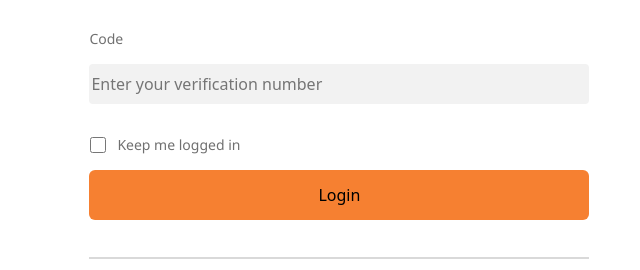
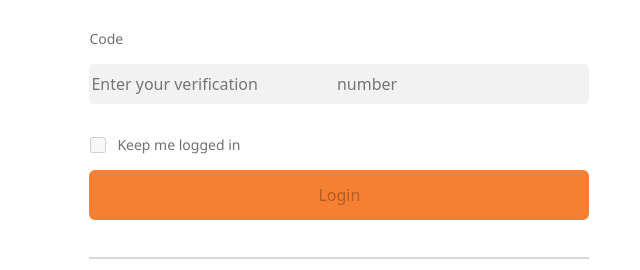
Before and after one commit to BinayKushwaha/Goover, an Angular app in the folder Goover/ClientApp/: page /msteams in a window 1280 px wide. Both pictures are taken after a click on the tab "Email". Shown: the part 276-546 px from the top of the page, without its empty margins (333-973 px from the left). Built offline with nearby package versions, Linux system fonts and the light colour scheme; no server answers.

Commit message:
code refactor

```diff
--- a/Goover/ClientApp/src/app/msteams/personal-tabs/home/home.component.html
+++ b/Goover/ClientApp/src/app/msteams/personal-tabs/home/home.component.html
@@ -12,25 +12,42 @@
 
           <p>Phone number</p>
 
-          <input class="form-control login-country-input" name="country" list="country" [(ngModel)]="selectedCountryCode" placeholder="Select country code" />
+          <input class="form-control login-country-input"
+                 name="country" list="country"
+                 [(ngModel)]="selectedCountryCode"
+                 placeholder="Select country code" />
+
           <datalist id="country">
-            <option *ngFor="let country of countryCodes" [value]="country.code" >
+            <option *ngFor="let country of countryCodes" [value]="country.code">
               {{ country.name }}
             </option>
           </datalist>
 
           <div class="verification-div">
-            <input type="text" class="phone-input" placeholder="Enter your phone number" [(ngModel)]="PhoneNumber" />
+            <input type="text"
+                   class="phone-input"
+                   placeholder="Enter your phone number"
+                   [(ngModel)]="PhoneNumber" />
+
             <button class="verification-button" (click)="requestVerificationByPhone()">Request verification</button>
           </div>
 
           <div class="code-div">
             <p>Code</p>
-            <input type="text" class="code-input" placeholder="Enter your verification number" [(ngModel)]="SmsCode" [disabled]="!isVerificationCodeEnabled" />
+            <input type="text" class="code-input"
+                   placeholder="Enter your verification number"
+                   [(ngModel)]="SmsCode"
+                   [disabled]="!isVerificationCodeEnabled" />
           </div>
 
           <div class="login-remember">
-            <input type="checkbox" name="smsRememberMeChecked" class="remember-checkbox" [(ngModel)]="smsRememberMeChecked" (change)="getSmsRememberMeCheckedInValue(smsRememberMeChecked)" />
+            <input type="checkbox"
+                   name="smsRememberMeChecked"
+                   class="remember-checkbox"
+                   [(ngModel)]="smsRememberMeChecked"
+                   (change)="getSmsRememberMeCheckedInValue(smsRememberMeChecked)"
+                   [disabled]="!isLoginEnabled" />
+
             <p class="remember-text">Keep me logged in</p>
           </div>
 
@@ -47,17 +64,30 @@
           <p class="email-text">Email address</p>
 
           <div class="verification-div">
-            <input type="email" class="phone-input" placeholder="Enter your email" [(ngModel)]="email" />
+            <input type="email"
+                   class="phone-input"
+                   placeholder="Enter your email"
+                   [(ngModel)]="email" />
+
             <button class="verification-button" (click)="requestVerificationByEmail()">Request verification</button>
           </div>
 
           <div class="code-div">
             <p>Code</p>
-            <input type="text" class="code-input" placeholder="Enter your verification number" [(ngModel)]="emailCode" />
+            <input type="text"
+                   class="code-input"
+                   placeholder="Enter your verification
+                   number" [(ngModel)]="emailCode"
+                   [disabled]="!isVerificationCodeEnabled" />
           </div>
 
           <div class="login-remember">
-            <input type="checkbox" name="emailRememberMeChecked" class="remember-checkbox" [(ngModel)]="emailRememberMeChecked" (change)="getEmailRememberMeCheckedInValue(emailRememberMeChecked)" />
+            <input type="checkbox" name="emailRememberMeChecked"
+                   class="remember-checkbox"
+                   [(ngModel)]="emailRememberMeChecked"
+                   (change)="getEmailRememberMeCheckedInValue(emailRememberMeChecked)"
+                   [disabled]="!isLoginEnabled" />
+
             <p class="remember-text">Keep me logged in</p>
           </div>
 
@@ -66,7 +96,7 @@
       </li>
     </ul>
     <div [ngbNavOutlet]="nav" class="mt-2"></div>
-    <button class="login-button" (click)="onLogin()">Login</button>
+    <button class="login-button" (click)="onLogin()" [disabled]="!isLoginEnabled">Login</button>
     <div class="border-line"></div>
 
     <div class="not-joined">
--- a/Goover/ClientApp/src/app/msteams/personal-tabs/home/home.component.ts
+++ b/Goover/ClientApp/src/app/msteams/personal-tabs/home/home.component.ts
@@ -13,7 +13,7 @@ import { HomeService } from '../../../services/home.service';
 export class HomeComponent implements OnInit {
   countryCodes: CountryCode[] = [];
   isVerificationCodeEnabled = false;
-  isLoginButtonEnabled = false;
+  isLoginEnabled = false;
   active = 1;
   deviceId: string = '';
   secretKey: string = ""
@@ -37,42 +37,13 @@ export class HomeComponent implements OnInit {
     this.deviceId = this.getDeviceID();
   }
 
-  onLogin()
-  {
-    if (this.isEmailTabSelected) {
-
-    }
-  }
-
-  getEmailRememberMeCheckedInValue(value: boolean)
-  {
-    this.emailRememberMeChecked = value;
-  }
-
-  getSmsRememberMeCheckedInValue(value: boolean) {
-    this.emailRememberMeChecked = value;
-  }
-
-  getCountryCode() {
-    this.homeService.getCountryCodes().subscribe({
-      next: data => {
-        this.countryCodes = data;
-      },
-      error: error => {
-        console.log("There was an error!", error);
-      }
-    });
-  };
-
-  changeLoginOption() {
-    this.isVerificationCodeEnabled = false;
-  }
-
   requestVerificationByPhone() {
     this.homeService.postRequestVerificationByPhone(this.selectedCountryCode, this.PhoneNumber).subscribe(result => {
       if (result) {
         this.isVerificationCodeEnabled = true;
       }
+    }, error => {
+      console.error("Error occured while calling API: postRequestVerificationByPhone", error);
     })
   }
 
@@ -81,23 +52,37 @@ export class HomeComponent implements OnInit {
       if (result) {
         this.isVerificationCodeEnabled = true;
       }
-    });
+    },
+      error => {
+        console.error("Error occured while calling API: postRequestVerificationByEmail", error);
+      });
   }
 
   verifySmsCode(countryCode: string, phoneNumber: string, login: string, code: string) {
     this.homeService.verifySmsCode(countryCode, phoneNumber, login, code).subscribe(result => {
       if (result) {
-        this.isLoginButtonEnabled = true;
+        this.isLoginEnabled = true;
       }
-    });
+    },
+      error => {
+        console.error("Error occured while calling API: postRequestVerificationByEmail", error);
+      });
   }
 
   verifyEmailCode(email: string, login: string, code: string) {
     this.homeService.verifyEmailCode(email, login, code).subscribe(result => {
       if (result) {
-        this.isLoginButtonEnabled = true;
+        this.isLoginEnabled = true;
       }
+    }, error => {
+      console.error("Error occured while calling API: postRequestVerificationByEmail", error);
     });
+  }
+
+  onLogin() {
+    if (this.isEmailTabSelected) {
+
+    }
   }
 
   login(username: string, password: string, rememberMe: boolean) {
@@ -126,9 +111,33 @@ export class HomeComponent implements OnInit {
     });
   }
 
+  ///HELPER
+
   /// Generates new GUID as deviceID
   private getDeviceID() {
     return crypto.randomUUID();
   }
 
+  changeLoginOption() {
+    this.isVerificationCodeEnabled = false;
+  }
+
+  getCountryCode() {
+    this.homeService.getCountryCodes().subscribe({
+      next: data => {
+        this.countryCodes = data;
+      },
+      error: error => {
+        console.log("There was an error!", error);
+      }
+    });
+  };
+
+  getEmailRememberMeCheckedInValue(value: boolean) {
+    this.emailRememberMeChecked = value;
+  }
+
+  getSmsRememberMeCheckedInValue(value: boolean) {
+    this.emailRememberMeChecked = value;
+  }
 }
```
